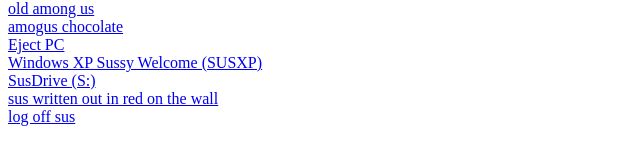
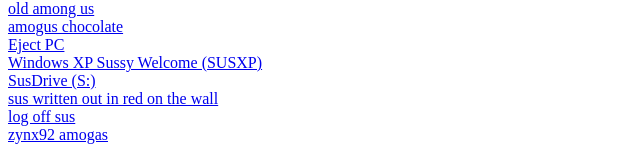
Before and after one commit to NT-Cat-1/sus-archive, a plain HTML site: page index.html in a window 1280 px wide. Shown: the part 1016-1165 px from the top of the page, without its empty margins (0-640 px from the left). Drawn offline with Linux system fonts and the light colour scheme.

Commit message:
add zynx92 amogus

```diff
--- a/index.html
+++ b/index.html
@@ -64,6 +64,7 @@
   <a href="./susdrive.jpg">SusDrive (S:)</a><br>
   <a href="./sus written out in red on the wall.jpg">sus written out in red on the wall</a><br>
   <a href="./log off sus.jpg">log off sus</a><br>
+  <a href="./zynx92 amogas.jpg">zynx92 amogas</a><br>
 </div>
 
 </body>
```
Also changed, not shown: zynx92 amogas.jpg (added).
